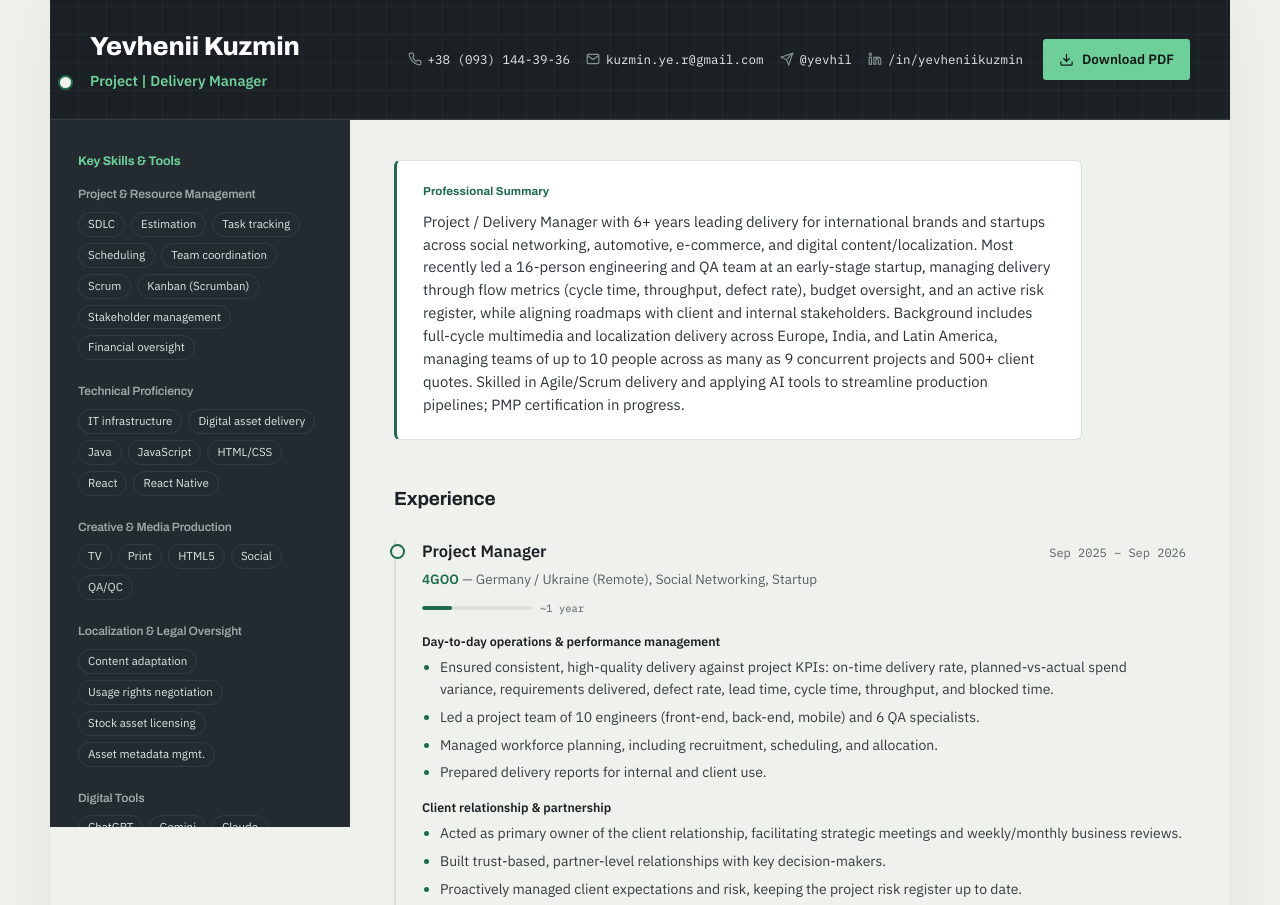
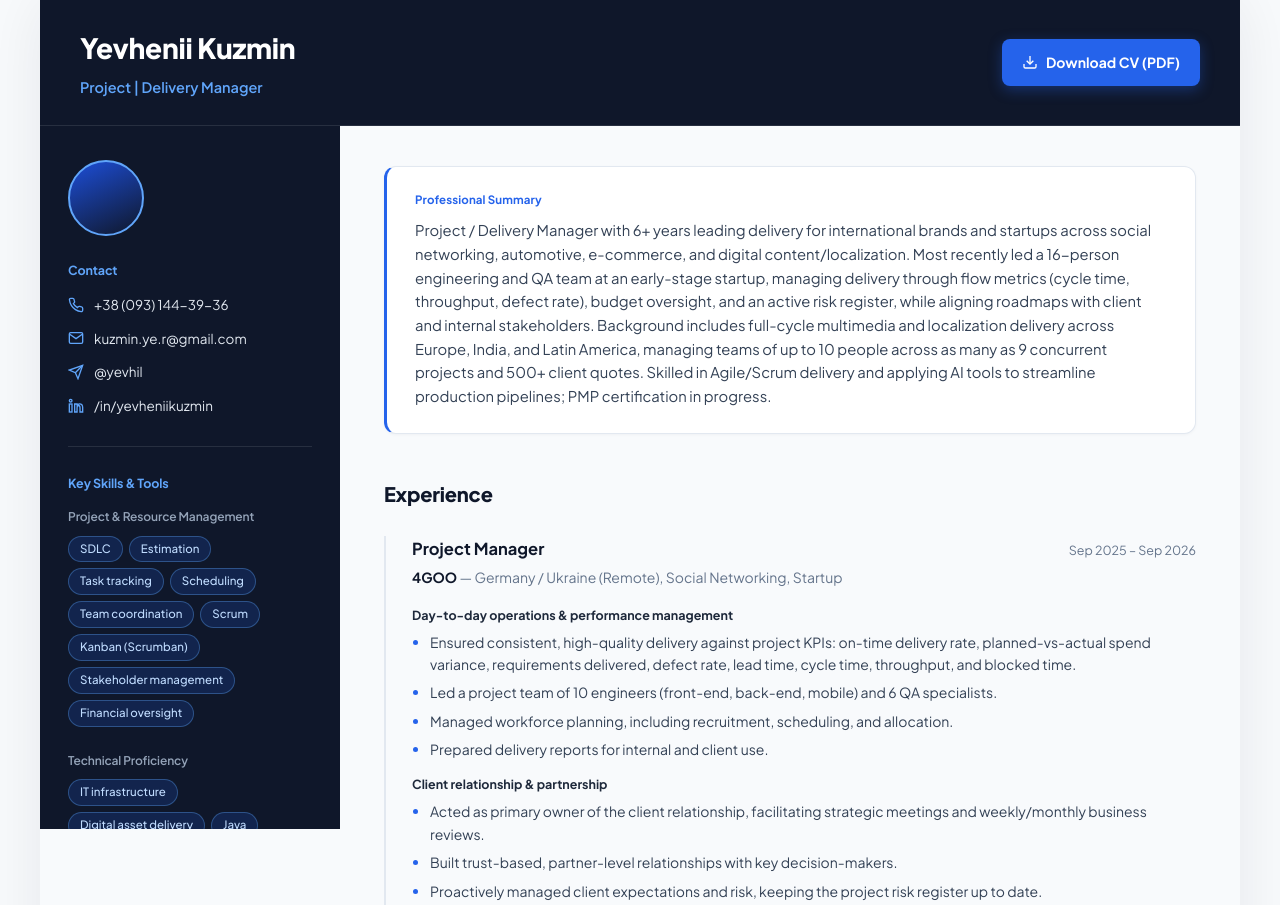
Before and after one commit to kuzminyer-prjm/yevkuzmin, a plain HTML site: page index.html in a window 1280 px wide. Shown: the top 905 px of the page. Drawn offline with Linux system fonts and the light colour scheme.

Commit message:
Update index.html
Updated with new design

```diff
--- a/index.html
+++ b/index.html
@@ -6,22 +6,25 @@
 <title>Yevhenii Kuzmin — Project / Delivery Manager</title>
 <link rel="preconnect" href="https://fonts.googleapis.com">
 <link rel="preconnect" href="https://fonts.gstatic.com" crossorigin>
-<link href="https://fonts.googleapis.com/css2?family=Archivo:wght@600;700;800&family=IBM+Plex+Mono:wght@400;500;600&family=IBM+Plex+Sans:wght@400;500;600&display=swap" rel="stylesheet">
+<link href="https://fonts.googleapis.com/css2?family=Plus+Jakarta+Sans:wght@400;500;600;700;800&display=swap" rel="stylesheet">
 <style>
   :root{
-    --ink:#1a2024;
-    --ink-soft:#232b30;
-    --line-dark:#333c41;
-    --fog:#9aa8a3;
-    --paper:#eff1ec;
+    --ink:#1e293b;
+    --ink-strong:#0f172a;
+    --sidebar:#0f172a;
+    --sidebar-line:rgba(255,255,255,0.10);
+    --sidebar-fog:#94a3b8;
+    --paper:#f8fafc;
     --card:#ffffff;
-    --slate:#576066;
-    --line:#dbdfd6;
-    --signal:#1e6b4e;
-    --signal-bright:#6fcf9a;
-    --radius-s:3px;
-    --radius-m:6px;
-    --maxw:1180px;
+    --muted:#64748b;
+    --line:#e2e8f0;
+    --accent:#2563eb;
+    --accent-hover:#1d4ed8;
+    --accent-bright:#60a5fa;
+    --accent-tint:#eff6ff;
+    --radius-s:8px;
+    --radius-m:12px;
+    --maxw:1200px;
   }
 
   *{box-sizing:border-box;}
@@ -30,22 +33,22 @@
     margin:0;
     background:var(--paper);
     color:var(--ink);
-    font-family:"IBM Plex Sans", -apple-system, sans-serif;
+    font-family:"Plus Jakarta Sans", -apple-system, sans-serif;
     font-size:15.5px;
-    line-height:1.55;
+    line-height:1.6;
     -webkit-font-smoothing:antialiased;
   }
 
   h1,h2,h3{
-    font-family:"Archivo", sans-serif;
+    font-family:"Plus Jakarta Sans", sans-serif;
     margin:0;
     letter-spacing:-0.01em;
   }
 
-  a{ color:var(--signal); text-decoration:none; }
-  a:hover{ text-decoration:underline; }
+  a{ color:var(--accent); text-decoration:none; }
+  a:hover{ color:var(--accent-hover); text-decoration:underline; }
   a:focus-visible, button:focus-visible{
-    outline:2px solid var(--signal-bright);
+    outline:2px solid var(--accent);
     outline-offset:3px;
     border-radius:2px;
   }
@@ -65,7 +68,7 @@
     margin:0 auto;
     min-height:100vh;
     background:var(--paper);
-    box-shadow:0 0 60px rgba(0,0,0,0.06);
+    box-shadow:0 0 60px rgba(15,23,42,0.08);
   }
 
   /* ---------- header ---------- */
@@ -74,7 +77,7 @@
     position:sticky;
     top:0;
     z-index:20;
-    background:var(--ink);
+    background:var(--sidebar);
     color:#fff;
     padding:26px 40px;
     display:flex;
@@ -82,10 +85,7 @@
     justify-content:space-between;
     gap:24px;
     flex-wrap:wrap;
-    border-bottom:1px solid var(--line-dark);
-    background-image:
-      repeating-linear-gradient(0deg, rgba(255,255,255,0.035) 0px, rgba(255,255,255,0.035) 1px, transparent 1px, transparent 28px),
-      repeating-linear-gradient(90deg, rgba(255,255,255,0.035) 0px, rgba(255,255,255,0.035) 1px, transparent 1px, transparent 28px);
+    border-bottom:1px solid var(--sidebar-line);
     animation:heroIn 0.5s ease-out;
   }
   @keyframes heroIn{
@@ -94,116 +94,133 @@
   }
 
   .hero-id h1{
-    font-size:26px;
+    font-size:28px;
     font-weight:800;
     color:#fff;
   }
   .hero-id .role{
-    margin-top:4px;
+    margin-top:5px;
     font-size:14.5px;
-    color:var(--signal-bright);
+    color:var(--accent-bright);
     font-weight:600;
   }
-
-  .hero-actions{
-    display:flex;
-    align-items:center;
-    gap:18px;
-    flex-wrap:wrap;
-  }
-  .hero-actions .contact-line{ margin-right:2px; }
-
-  .contact-line{
-    display:flex;
-    flex-wrap:wrap;
-    font-family:"IBM Plex Mono", monospace;
-    font-size:12.5px;
-    color:var(--fog);
-  }
-  .contact-line a{ color:#e7ece9; }
-  .contact-line a:hover{ color:var(--signal-bright); }
-  .contact-line span{ display:inline-flex; align-items:center; margin-right:16px; }
-  .contact-line span:last-child{ margin-right:0; }
-  .contact-line svg{ width:14px; height:14px; flex:none; opacity:0.85; margin-right:6px; }
 
   .btn-download{
     display:inline-flex;
     align-items:center;
     gap:8px;
-    background:var(--signal-bright);
-    color:#0f1a14;
-    font-family:"IBM Plex Sans", sans-serif;
-    font-weight:600;
-    font-size:13.5px;
+    background:var(--accent);
+    color:#ffffff;
+    font-family:"Plus Jakarta Sans", sans-serif;
+    font-weight:700;
+    font-size:14px;
     border:none;
-    padding:10px 16px;
+    padding:12px 20px;
     border-radius:var(--radius-s);
     cursor:pointer;
     white-space:nowrap;
     text-decoration:none;
-    transition:transform 0.15s ease, background 0.15s ease;
+    box-shadow:0 4px 14px rgba(37,99,235,0.35);
+    transition:transform 0.15s ease, background 0.15s ease, box-shadow 0.15s ease;
   }
-  .btn-download:hover{ background:#8adfb2; transform:translateY(-1px); text-decoration:none; color:#0f1a14; }
-  .btn-download svg{ width:15px; height:15px; }
+  .btn-download:hover{
+    background:var(--accent-hover);
+    transform:translateY(-1px);
+    text-decoration:none;
+    color:#fff;
+    box-shadow:0 6px 18px rgba(37,99,235,0.45);
+  }
+  .btn-download svg{ width:16px; height:16px; }
 
   /* ---------- sidebar ---------- */
   aside.sidebar{
     grid-area:sidebar;
-    background:var(--ink-soft);
-    color:#e7ece9;
-    padding:32px 28px 48px;
+    background:var(--sidebar);
+    color:#e2e8f0;
+    padding:34px 28px 48px;
     align-self:start;
     position:sticky;
-    top:93px;
-    max-height:calc(100vh - 93px);
+    top:97px;
+    max-height:calc(100vh - 97px);
     overflow-y:auto;
   }
   aside.sidebar::-webkit-scrollbar{ width:6px; }
-  aside.sidebar::-webkit-scrollbar-thumb{ background:var(--line-dark); border-radius:3px; }
+  aside.sidebar::-webkit-scrollbar-thumb{ background:var(--sidebar-line); border-radius:3px; }
+
+  .avatar-frame{
+    width:76px;
+    height:76px;
+    border-radius:50%;
+    background:linear-gradient(155deg, #1d4ed8, #0f172a);
+    border:2px solid var(--accent-bright);
+    overflow:hidden;
+    margin:0 0 24px;
+  }
+  .avatar-frame img{
+    width:100%;
+    height:100%;
+    object-fit:cover;
+    display:block;
+  }
 
   .side-block + .side-block{
     margin-top:30px;
     padding-top:26px;
-    border-top:1px solid var(--line-dark);
+    border-top:1px solid var(--sidebar-line);
   }
   .side-block h2{
     font-size:12.5px;
     font-weight:700;
-    color:var(--signal-bright);
+    color:var(--accent-bright);
     margin-bottom:14px;
   }
 
-  .skill-group{ margin-bottom:16px; }
+  .contact-list{ display:flex; flex-direction:column; }
+  .contact-row{
+    display:flex;
+    align-items:center;
+    color:#e2e8f0;
+    font-size:13.5px;
+    margin-bottom:12px;
+  }
+  .contact-row:last-child{ margin-bottom:0; }
+  .contact-row svg{ width:16px; height:16px; flex:none; margin-right:10px; color:var(--accent-bright); }
+  .contact-row a{ color:#e2e8f0; word-break:break-word; }
+  .contact-row a:hover{ color:var(--accent-bright); }
+
+  .skill-group{ margin-bottom:18px; }
   .skill-group:last-child{ margin-bottom:0; }
   .skill-group h3{
     font-size:12px;
     font-weight:600;
-    color:var(--fog);
-    margin-bottom:8px;
+    color:var(--sidebar-fog);
+    margin-bottom:9px;
   }
   .chip-row{ display:flex; flex-wrap:wrap; }
   .chip{
     font-size:11.5px;
-    padding:4px 9px;
-    border:1px solid var(--line-dark);
+    font-weight:500;
+    padding:5px 11px;
+    background:rgba(37,99,235,0.18);
+    border:1px solid rgba(96,165,250,0.35);
     border-radius:20px;
-    color:#dfe6e2;
+    color:#bfdbfe;
     line-height:1.3;
     margin:0 6px 6px 0;
   }
 
   .cert-item, .edu-item{ margin-bottom:14px; }
   .cert-item:last-child, .edu-item:last-child{ margin-bottom:0; }
-  .cert-item .t, .edu-item .t{ font-size:13.5px; font-weight:600; color:#f2f5f2; }
-  .cert-item .m, .edu-item .m{ font-size:12px; color:var(--fog); margin-top:2px; }
+  .cert-item .t, .edu-item .t{ font-size:13.5px; font-weight:700; color:#f8fafc; }
+  .cert-item .m, .edu-item .m{ font-size:12px; color:var(--sidebar-fog); margin-top:2px; }
 
   .lang-item{ margin-bottom:12px; }
   .lang-item:last-child{ margin-bottom:0; }
   .lang-top{ display:flex; justify-content:space-between; font-size:12.5px; margin-bottom:5px; }
-  .lang-top .name{ font-weight:600; color:#f2f5f2; }
-  .lang-top .level{ color:var(--fog); font-family:"IBM Plex Mono", monospace; font-size:11px; }
-  .lang-track{ height:5px; background:var(--line-dark); border-radius:3px; overflow:hidden; }
-  .lang-fill{ height:100%; background:var(--signal-bright); border-radius:3px; }
+  .lang-top .name{ font-weight:600; color:#f8fafc; }
+  .lang-top .level{ color:var(--sidebar-fog); font-size:11.5px; }
+  .lang-track{ height:5px; background:var(--sidebar-line); border-radius:3px; overflow:hidden; }
+  .lang-fill{ height:100%; background:var(--accent-bright); border-radius:3px; }
 
   /* ---------- main content ---------- */
   main{
@@ -214,25 +231,26 @@
   .summary{
     background:var(--card);
     border:1px solid var(--line);
-    border-left:3px solid var(--signal);
+    border-left:3px solid var(--accent);
     border-radius:var(--radius-m);
-    padding:22px 26px;
+    padding:24px 28px;
     margin-bottom:44px;
     max-width:74ch;
+    box-shadow:0 1px 3px rgba(15,23,42,0.04);
   }
   .summary h2{
     font-size:11.5px;
-    text-transform:none;
-    color:var(--signal);
+    color:var(--accent);
     font-weight:700;
     margin-bottom:10px;
     letter-spacing:0.01em;
   }
-  .summary p{ margin:0; color:#2c3438; font-size:14.8px; }
+  .summary p{ margin:0; color:#334155; font-size:14.8px; }
 
   section.timeline-section > h2{
-    font-size:19px;
-    font-weight:700;
+    font-size:20px;
+    font-weight:800;
+    color:var(--ink-strong);
     margin-bottom:26px;
   }
 
@@ -248,18 +266,6 @@
   }
   .role:last-child{ padding-bottom:0; }
 
-  .role::before{
-    content:"";
-    position:absolute;
-    left:-32px;
-    top:5px;
-    width:11px;
-    height:11px;
-    border-radius:50%;
-    background:var(--paper);
-    border:2.5px solid var(--signal);
-  }
-
   .role-head{
     display:flex;
     justify-content:space-between;
@@ -268,53 +274,28 @@
     gap:8px 20px;
     margin-bottom:4px;
   }
-  .role-title{ font-size:16.5px; font-weight:700; }
+  .role-title{ font-size:16.5px; font-weight:700; color:var(--ink-strong); }
   .role-dates{
-    font-family:"IBM Plex Mono", monospace;
-    font-size:12px;
-    color:var(--slate);
+    font-size:12.5px;
+    color:var(--muted);
     white-space:nowrap;
   }
   .role-org{
-    font-size:13.5px;
-    color:var(--signal);
-    font-weight:600;
-    margin-bottom:10px;
+    font-size:14px;
+    color:var(--ink-strong);
+    font-weight:700;
+    margin-bottom:16px;
   }
   .role-org .tag{
-    color:var(--slate);
+    color:var(--muted);
     font-weight:400;
-  }
-
-  .duration{
-    display:flex;
-    align-items:center;
-    gap:8px;
-    margin-bottom:16px;
-  }
-  .duration-track{
-    width:110px;
-    height:4px;
-    background:var(--line);
-    border-radius:2px;
-    overflow:hidden;
-  }
-  .duration-fill{
-    height:100%;
-    background:var(--signal);
-    border-radius:2px;
-  }
-  .duration-label{
-    font-family:"IBM Plex Mono", monospace;
-    font-size:10.5px;
-    color:var(--slate);
   }
 
   .role-group{ margin-bottom:14px; }
   .role-group:last-child{ margin-bottom:0; }
   .role-group h4{
     font-size:12.5px;
-    font-weight:600;
+    font-weight:700;
     color:var(--ink);
     margin:0 0 6px;
   }
@@ -325,11 +306,11 @@
   }
   ul.bullets li{
     margin-bottom:6px;
-    color:#333c40;
+    color:#334155;
     font-size:14px;
   }
   ul.bullets li:last-child{ margin-bottom:0; }
-  ul.bullets li::marker{ color:var(--signal); }
+  ul.bullets li::marker{ color:var(--accent); }
 
   footer.print-hint{
     max-width:74ch;
@@ -337,7 +318,7 @@
     padding-top:18px;
     border-top:1px solid var(--line);
     font-size:12px;
-    color:var(--slate);
+    color:var(--muted);
   }
 
   /* ---------- responsive ---------- */
@@ -346,23 +327,21 @@
       grid-template-columns:1fr;
       grid-template-areas:
         "header"
-        "main"
-        "sidebar";
+        "sidebar"
+        "main";
     }
-    header.hero{ padding:22px 22px; }
+    header.hero{ padding:22px; }
     aside.sidebar{
       position:static;
       max-height:none;
-      padding:34px 22px 44px;
+      padding:32px 22px 40px;
     }
     main{ padding:32px 22px 56px; }
-    .hero-id h1{ font-size:22px; }
+    .hero-id h1{ font-size:23px; }
   }
 
   @media (max-width: 480px){
-    .hero-actions{ flex-direction:column; align-items:flex-start; gap:14px; width:100%; }
-    .contact-line{ flex-direction:column; gap:6px; }
-    .contact-line span{ margin-right:0; }
+    header.hero{ flex-direction:column; align-items:flex-start; gap:16px; }
     .btn-download{ align-self:flex-start; }
     .role-head{ flex-direction:column; align-items:flex-start; gap:4px; }
   }
@@ -374,7 +353,7 @@
     .page{ box-shadow:none; grid-template-columns: 220px 1fr; max-width:none; }
     header.hero{
       position:static;
-      background:var(--ink) !important;
+      background:var(--sidebar) !important;
       -webkit-print-color-adjust:exact; print-color-adjust:exact;
       padding:16px 20px;
     }
@@ -382,10 +361,11 @@
       position:static;
       max-height:none;
       overflow:visible;
-      background:var(--ink-soft) !important;
+      background:var(--sidebar) !important;
       -webkit-print-color-adjust:exact; print-color-adjust:exact;
       padding:22px 18px;
     }
+    .chip{ -webkit-print-color-adjust:exact; print-color-adjust:exact; }
     main{ padding:22px 26px; }
     .btn-download{ display:none; }
     .summary{ break-inside:avoid; box-shadow:none; }
@@ -404,35 +384,42 @@
       <h1>Yevhenii Kuzmin</h1>
       <div class="role">Project | Delivery Manager</div>
     </div>
-    <div class="hero-actions">
-      <div class="contact-line">
-        <span>
-          <svg viewBox="0 0 24 24" fill="none" stroke="currentColor" stroke-width="2"><path d="M22 16.92v3a2 2 0 0 1-2.18 2 19.79 19.79 0 0 1-8.63-3.07 19.5 19.5 0 0 1-6-6 19.79 19.79 0 0 1-3.07-8.67A2 2 0 0 1 4.11 2h3a2 2 0 0 1 2 1.72c.127.96.362 1.903.7 2.81a2 2 0 0 1-.45 2.11L8.09 9.91a16 16 0 0 0 6 6l1.27-1.27a2 2 0 0 1 2.11-.45c.907.338 1.85.573 2.81.7A2 2 0 0 1 22 16.92z"/></svg>
-          <a href="tel:+380931443936">+38 (093) 144-39-36</a>
-        </span>
-        <span>
-          <svg viewBox="0 0 24 24" fill="none" stroke="currentColor" stroke-width="2"><path d="M4 4h16v16H4z" stroke="none"/><path d="M22 6l-10 7L2 6"/><rect x="2" y="4" width="20" height="16" rx="2"/></svg>
-          <a href="mailto:kuzmin.ye.r@gmail.com">kuzmin.ye.r@gmail.com</a>
-        </span>
-        <span>
-          <svg viewBox="0 0 24 24" fill="none" stroke="currentColor" stroke-width="2"><path d="M22 2 11 13"/><path d="M22 2 15 22l-4-9-9-4 20-7z"/></svg>
-          <a href="https://t.me/yevhil" target="_blank" rel="noopener">@yevhil</a>
-        </span>
-        <span>
-          <svg viewBox="0 0 24 24" fill="none" stroke="currentColor" stroke-width="2"><rect x="2" y="9" width="4" height="12"/><circle cx="4" cy="4" r="2"/><path d="M10 9h3.6v1.8h.05c.5-.95 1.75-1.95 3.6-1.95 3.85 0 4.75 2.3 4.75 5.5V21h-4v-6.3c0-1.5-.03-3.4-2.05-3.4-2.05 0-2.35 1.6-2.35 3.3V21h-3.6z"/></svg>
-          <a href="https://linkedin.com/in/yevheniikuzmin" target="_blank" rel="noopener">/in/yevheniikuzmin</a>
-        </span>
-      </div>
-      <!-- Paste the direct/raw link to your PDF hosted on GitHub as the href below,
-           e.g. https://raw.githubusercontent.com/USERNAME/REPO/main/Yevhenii_Kuzmin_Resume.pdf -->
-      <a class="btn-download" href="Kuzmin_Yevhenii_Resume_2026.pdf" download="Yevhenii_Kuzmin_Resume.pdf" target="_blank" rel="noopener">
-        <svg viewBox="0 0 24 24" fill="none" stroke="currentColor" stroke-width="2"><path d="M21 15v4a2 2 0 0 1-2 2H5a2 2 0 0 1-2-2v-4"/><polyline points="7 10 12 15 17 10"/><line x1="12" y1="15" x2="12" y2="3"/></svg>
-        Download PDF
-      </a>
-    </div>
+    <a class="btn-download" href="Kuzmin_Yevhenii_Resume_2026.pdf" download="Kuzmin_Yevhenii_Resume_2026.pdf">
+      <svg viewBox="0 0 24 24" fill="none" stroke="currentColor" stroke-width="2"><path d="M21 15v4a2 2 0 0 1-2 2H5a2 2 0 0 1-2-2v-4"/><polyline points="7 10 12 15 17 10"/><line x1="12" y1="15" x2="12" y2="3"/></svg>
+      Download CV (PDF)
+    </a>
   </header>
 
   <aside class="sidebar">
+
+    <!-- Paste the direct/raw link to your photo hosted on GitHub as the src below,
+         e.g. https://raw.githubusercontent.com/USERNAME/REPO/main/photo.jpg
+         If the link is left as-is or is invalid, this just shows an empty circle. -->
+    <div class="avatar-frame">
+      <img src="PASTE-YOUR-GITHUB-PHOTO-LINK-HERE" alt="Yevhenii Kuzmin" onerror="this.remove()">
+    </div>
+
+    <div class="side-block">
+      <h2>Contact</h2>
+      <div class="contact-list">
+        <div class="contact-row">
+          <svg viewBox="0 0 24 24" fill="none" stroke="currentColor" stroke-width="2"><path d="M22 16.92v3a2 2 0 0 1-2.18 2 19.79 19.79 0 0 1-8.63-3.07 19.5 19.5 0 0 1-6-6 19.79 19.79 0 0 1-3.07-8.67A2 2 0 0 1 4.11 2h3a2 2 0 0 1 2 1.72c.127.96.362 1.903.7 2.81a2 2 0 0 1-.45 2.11L8.09 9.91a16 16 0 0 0 6 6l1.27-1.27a2 2 0 0 1 2.11-.45c.907.338 1.85.573 2.81.7A2 2 0 0 1 22 16.92z"/></svg>
+          <a href="tel:+380931443936">+38 (093) 144-39-36</a>
+        </div>
+        <div class="contact-row">
+          <svg viewBox="0 0 24 24" fill="none" stroke="currentColor" stroke-width="2"><path d="M22 6l-10 7L2 6"/><rect x="2" y="4" width="20" height="16" rx="2"/></svg>
+          <a href="mailto:kuzmin.ye.r@gmail.com">kuzmin.ye.r@gmail.com</a>
+        </div>
+        <div class="contact-row">
+          <svg viewBox="0 0 24 24" fill="none" stroke="currentColor" stroke-width="2"><path d="M22 2 11 13"/><path d="M22 2 15 22l-4-9-9-4 20-7z"/></svg>
+          <a href="https://t.me/yevhil" target="_blank" rel="noopener">@yevhil</a>
+        </div>
+        <div class="contact-row">
+          <svg viewBox="0 0 24 24" fill="none" stroke="currentColor" stroke-width="2"><rect x="2" y="9" width="4" height="12"/><circle cx="4" cy="4" r="2"/><path d="M10 9h3.6v1.8h.05c.5-.95 1.75-1.95 3.6-1.95 3.85 0 4.75 2.3 4.75 5.5V21h-4v-6.3c0-1.5-.03-3.4-2.05-3.4-2.05 0-2.35 1.6-2.35 3.3V21h-3.6z"/></svg>
+          <a href="https://linkedin.com/in/yevheniikuzmin" target="_blank" rel="noopener">/in/yevheniikuzmin</a>
+        </div>
+      </div>
+    </div>
 
     <div class="side-block">
       <h2>Key Skills &amp; Tools</h2>
@@ -562,10 +549,6 @@
             <span class="role-dates">Sep 2025 – Sep 2026</span>
           </div>
           <div class="role-org">4GOO <span class="tag">— Germany / Ukraine (Remote), Social Networking, Startup</span></div>
-          <div class="duration">
-            <div class="duration-track"><div class="duration-fill" style="width:27%"></div></div>
-            <span class="duration-label">~1 year</span>
-          </div>
 
           <div class="role-group">
             <h4>Day-to-day operations &amp; performance management</h4>
@@ -602,10 +585,6 @@
             <span class="role-dates">2022 – Sep 2025</span>
           </div>
           <div class="role-org">Ciklum |.Monks <span class="tag">— Ukraine, Automotive, E-commerce</span></div>
-          <div class="duration">
-            <div class="duration-track"><div class="duration-fill" style="width:100%"></div></div>
-            <span class="duration-label">~3.75 years</span>
-          </div>
           <ul class="bullets">
             <li>Managed full-cycle production and delivery of multimedia assets (TV, HTML5 banners, social, print) for a worldwide brand across global markets.</li>
             <li>Led project intake, planning/scheduling, and resource allocation across three regions (Europe, India, Buenos Aires).</li>
@@ -623,10 +602,6 @@
             <span class="role-dates">2021 – 2022</span>
           </div>
           <div class="role-org">Ciklum |.Monks <span class="tag">— Ukraine, Digital Content &amp; Localization</span></div>
-          <div class="duration">
-            <div class="duration-track"><div class="duration-fill" style="width:27%"></div></div>
-            <span class="duration-label">~1 year</span>
-          </div>
           <ul class="bullets">
             <li>Developed onboarding documentation to support new team members' ramp-up and performance.</li>
             <li>Onboarded and managed a 5-member team delivering localization projects for EU and USA markets.</li>
@@ -641,10 +616,6 @@
             <span class="role-dates">2020 – 2021</span>
           </div>
           <div class="role-org">Ciklum |.Monks <span class="tag">— Ukraine, Digital Content &amp; Localization</span></div>
-          <div class="duration">
-            <div class="duration-track"><div class="duration-fill" style="width:27%"></div></div>
-            <span class="duration-label">~1 year</span>
-          </div>
           <ul class="bullets">
             <li>Contributed to EU-targeted creative adaptation and localized content for international brands.</li>
             <li>Managed CMS content for a major fashion brand.</li>
@@ -656,7 +627,7 @@
     </section>
 
     <footer class="print-hint">
-      The “Download PDF” button links directly to the PDF file — update the link in the page's source once it's hosted on GitHub.
+      The “Download CV” button links to a file named <strong>Kuzmin_Yevhenii_Resume_2026.pdf</strong> — place that PDF in the same folder as this page (e.g. the same GitHub repo) so the link resolves.
     </footer>
 
   </main>
```
